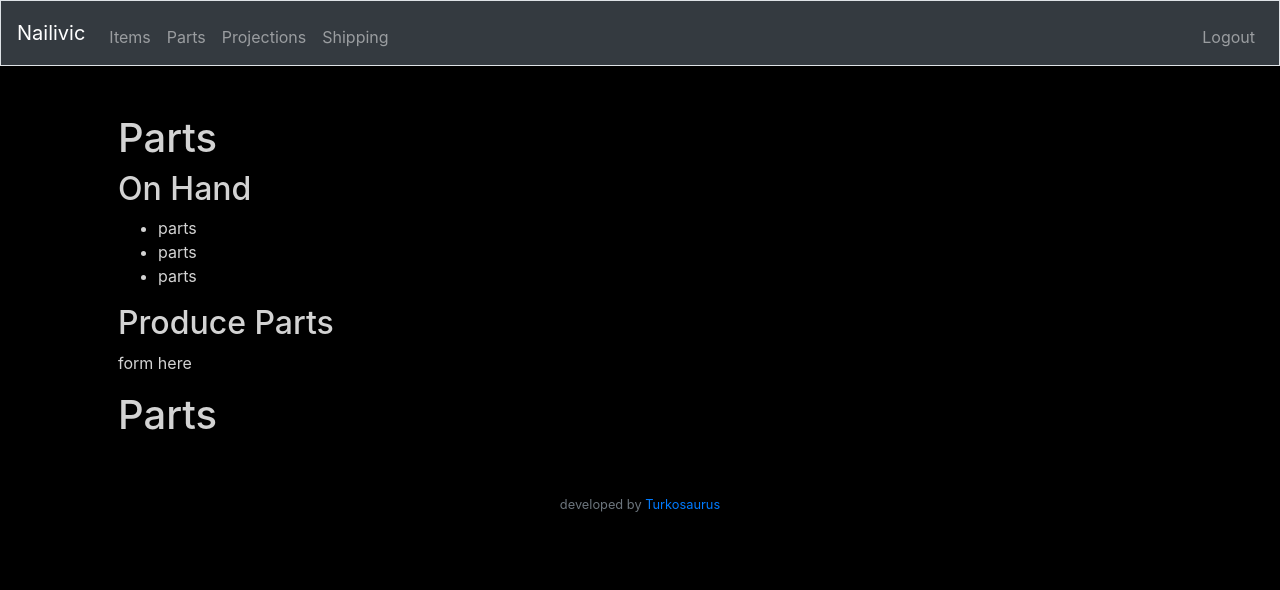
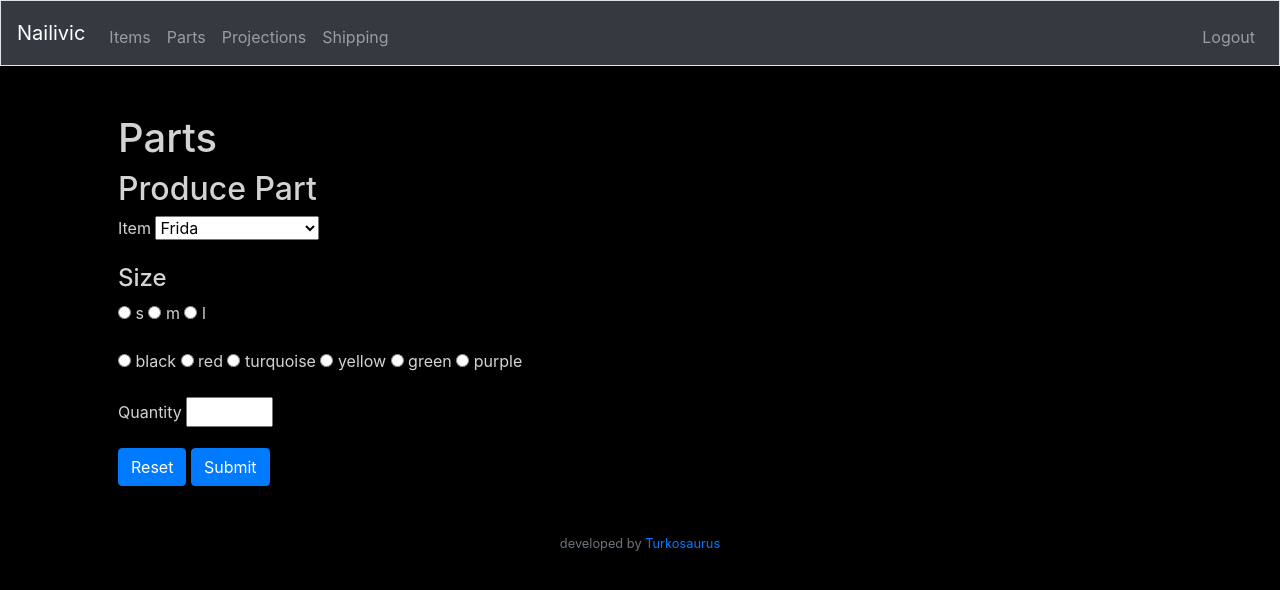
Before and after one commit to turkosaurus/nailivic, a Flask app: page /parts in a window 1280 px wide. Shown: the top 590 px of the page. Run offline with Flask 2, Linux system fonts and the light colour scheme; the visitor is signed in with stand-in values (Sample User, id 1); data that the repository does not hold is empty; some libraries are stand-ins or nearby versions.

Commit message:
added parts form and db connection

```diff
--- a/application.py
+++ b/application.py
@@ -56,26 +56,26 @@ authusers.append(os.getenv('USERB'))
 colors = ['black', 'red', 'turquoise', 'yellow', 'green', 'purple']
 sizes = ['s', 'm', 'l']
 loterias = {
-    'La Dama': ['Frida', 'Frida Flowers', ''],
+    'La Dama': ['Frida', 'Frida Flowers', ],
     'La Sirena': ['Mermaid Body', 'Mermaid Hair', 'Mermaid Tail'],
-    'La Mano': ['Hand', 'Hand Swirls', ''],
+    'La Mano': ['Hand', 'Hand Swirls', ],
     'La Bota': ['Boot', 'Boot Swirls', 'Boot Flames'],
-    'El Corazon': ['Heart', 'Heart Swirls', ''],
-    'El Musico': ['Guitar', 'Guitar Hands', ''],
-    'La Estrella': ['Star', 'Star Swirls', ''],
+    'El Corazon': ['Heart', 'Heart Swirls', ],
+    'El Musico': ['Guitar', 'Guitar Hands', ],
+    'La Estrella': ['Star', 'Star Swirls', ],
     'El Pulpo': ['Octopus', 'Octopus Swirls', 'Octopus Tentacles'],
     'La Rosa': ['Rose', 'Rose Swirls', 'Rose Leaves'],
     'La Calavera': ['Skull', 'Skull Flames', 'Skull Swirls'],
-    'El Poder': ['Fist', 'Fist Swirls', 'Fist Wrist', '']
+    'El Poder': ['Fist', 'Fist Swirls', 'Fist Wrist']
 }
 
+#TODO 86 this and the module it came from?
 @dataclass
 class loteria:
     size: str
     a: str
     b: str
     c: str
-
 
 
 
@@ -96,7 +96,6 @@ def login_required(f):
 
 
 
-
 @app.route('/')
 @login_required
 def dashboard():
@@ -113,15 +112,68 @@ def dashboard():
     user = db.execute("SELECT username from users WHERE id=:id", id=session["user_id"])
     return render_template('index.html', user=user, colors=colors, sizes=sizes, loterias=loterias)
 
-@app.route('/items')
+@app.route('/items', methods=['GET', 'POST'])
 @login_required
 def items():
-    return render_template('items.html', loterias=loterias, sizes=sizes, colors=colors)
+    if request.method == 'GET':
+        return render_template('items.html', loterias=loterias, sizes=sizes, colors=colors)
+    # Upon POSTing form submission
+    else:
+        item = request.form.get("item")
+        size = request.form.get("size")
+        a = request.form.get("Color A")
+        b = request.form.get("Color B")
+        c = request.form.get("Color C")
+        qty = request.form.get("qty")
+        print(qty, item, size, a, b, c)
+        return redirect('/items')
 
-@app.route('/parts')
+@app.route('/parts', methods=['GET', 'POST'])
 @login_required
 def parts():
-    return render_template('parts.html')
+    if request.method == 'GET':
+        parts = db.execute("SELECT * FROM parts")
+        return render_template('parts.html', parts=parts, loterias=loterias, sizes=sizes, colors=colors)
+
+    # Upon POSTing form submission
+    else:
+        part = request.form.get("item")
+        size = request.form.get("size")
+        color = request.form.get("color")
+        qty = request.form.get("qty")
+
+        # Does part type already exist? If so, what quantity?
+        onhand = db.execute("SELECT qty FROM parts WHERE \
+                            name=:name AND size=:size AND color=:color", \
+                            name=part, size=size, color=color)
+        print(f"onhand = {onhand}")
+        onhand = onhand[0]['qty']
+        print(f"onhand = {onhand}")
+
+        # Yes, update quantity
+        if onhand >= 0:
+
+            updated = onhand + int(qty)
+            db.execute("UPDATE parts SET qty=:updated WHERE \
+                        name=:name AND size=:size AND color=:color", \
+                        updated=updated, name=part, size=size, color=color)
+            print("Existing parts inventory quantity updated.")
+
+        # No, create new entry
+        else:
+            db.execute("INSERT INTO parts (name, size, color, qty) VALUES \
+                        (:name, :size, :color, :updated)", \
+                        updated=updated, name=part, size=size, color=color)
+            print("New parts entry created.")
+
+
+            # No, insert type and quantity
+
+            # Yes
+
+        db.execute("INSERT INTO parts (name, size, color, qty) VALUES (:part, :size, :color, :qty)", \
+                    part=part, size=size, color=color, qty=qty)
+        return redirect('/parts')
 
 @app.route('/projections')
 @login_required
--- a/templates/parts.html
+++ b/templates/parts.html
@@ -4,14 +4,64 @@
 Dashboard
 {% endblock %}
 {% block main %}
-<h1>Parts</h1>
-<h2>On Hand</h2>
-<ul>
-    <li>parts</li>
-    <li>parts</li>
-    <li>parts</li>
-</ul>
-<h2>Produce Parts</h2>
-<p>form here</p>
-<h1>Parts</h1>
+<container>
+    <div class="row">
+        <div class="col">
+            <h1>Parts</h1>
+        </div>
+    <hr>
+    </div>
+    <div class="row">
+        <!-- Produce New Item -->
+        <div class="col-lg-6 col-md-12">
+            <h2>Produce Part</h2>
+            <form action="/parts" method="post">
+
+                <!-- Item -->
+                <div class="form-group">
+                    <label for="item">Item</label>
+                    <select name="item" id="item">
+                        {% for loteria in loterias %}
+                            {% for part in loterias[loteria] %}
+                                <option value="{{ part }}">{{ part }}</option>
+                            {% endfor %}
+                        {% endfor %}
+                    </select>
+                </div>
+
+                <!-- Size -->
+                <div class="form-group">
+                    <h4>
+                        Size
+                    </h4>
+                    <!-- <label for="size">Size</label> -->
+                    {% for size in sizes %}
+                        <input type="radio" id="{{ size }}" name="size" value="{{ size }}">
+                        <label for="{{ size }}">{{ size }}</label>
+                    {% endfor %}
+                </div>
+
+                <!-- Color A -->
+                <div class="form-group">
+                    <!-- <label for="color">Color</label> -->
+                    {% for color in colors %}
+                        <input type="radio" id="{{ color }}" name="color" value="{{ color }}">
+                        <label for="{{ color }}">{{ color }}</label>
+                    {% endfor %}
+                </div>
+                <div class="form-group">
+                    <label for="qty">Quantity</label>
+                    <input type="number" min="1" max="99" step="1" name="qty" id="qty">
+                </div>
+                <button type="reset" class="btn btn-primary">Reset</button>
+                <button type="submit" class="btn btn-primary">Submit</button>
+            </form>
+        </div>
+        <div class="col-lg-6 col-md-12">
+            {% for part in parts %}
+                <p>{{ part }}</p>
+            {% endfor %}
+        </div>
+    <hr>
+</container>
 {% endblock %}
```
Also changed, not shown: templates/items.html (+4 -4 lines).
